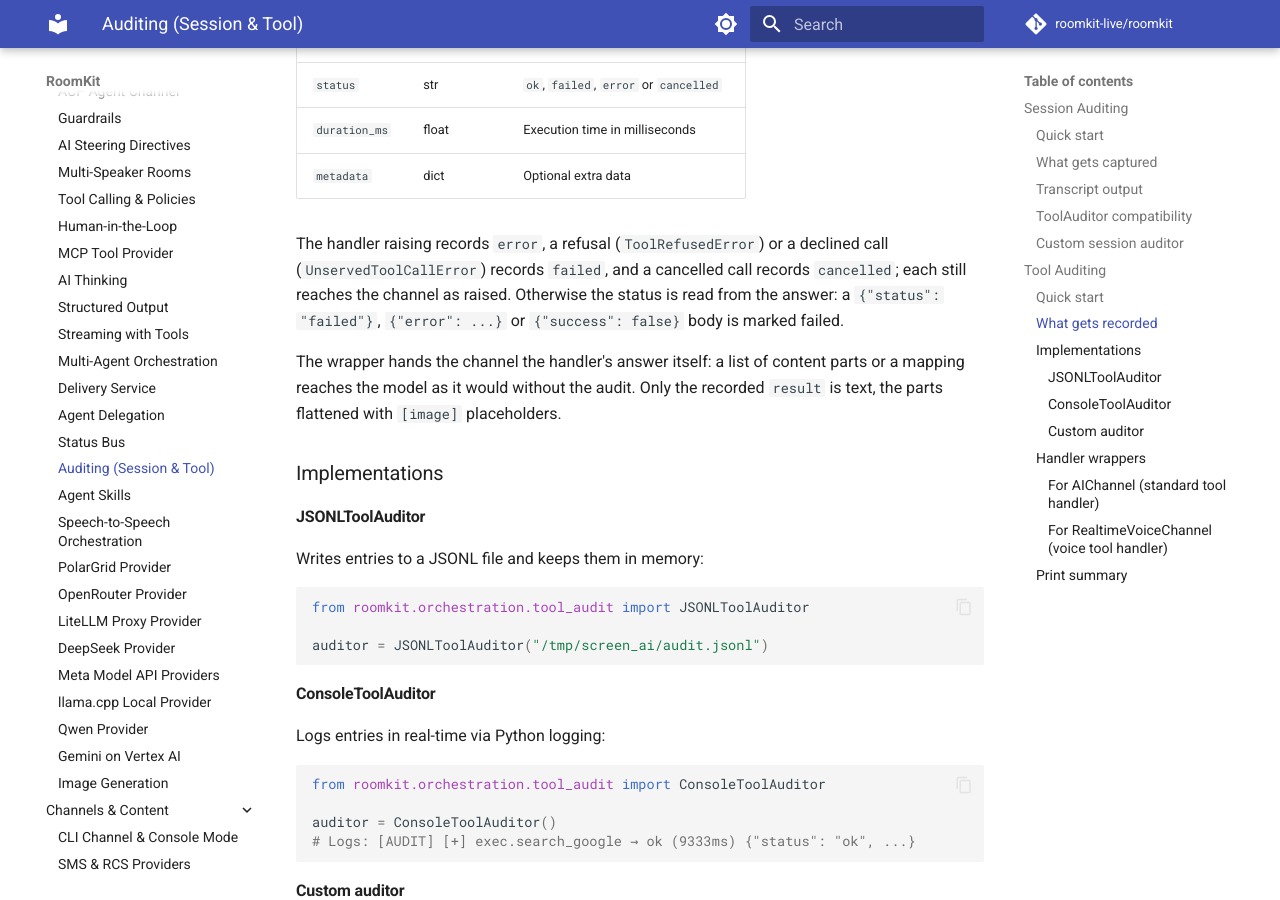
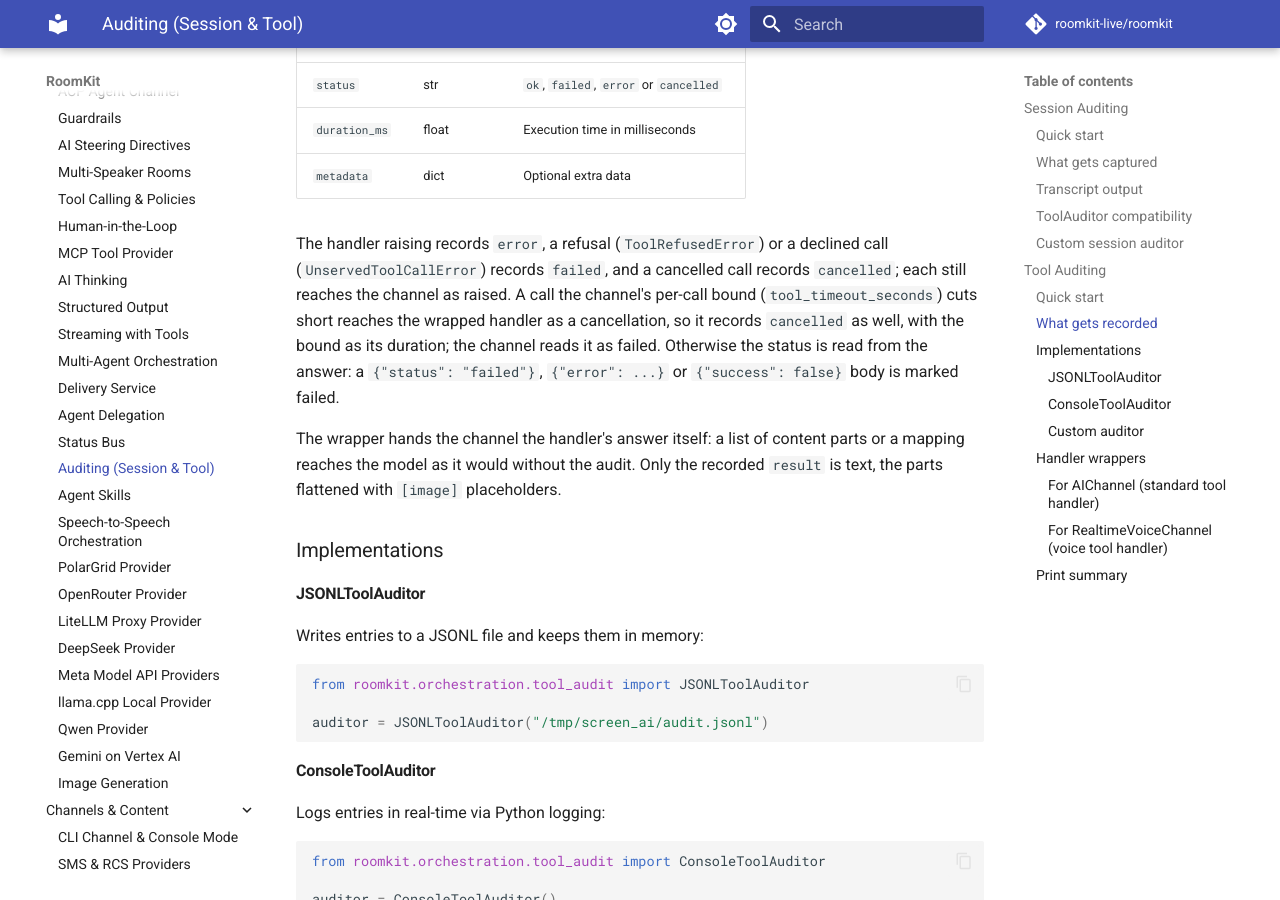
Before and after one commit to roomkit-live/roomkit-docs, an MkDocs documentation site: the page built from docs/guides/tool-audit.md, in a window 1280 px wide and 900 px high, scrolled down 3257 px. Built offline with MkDocs 1.6.1 and Material for MkDocs 9.7.7, drawn with Linux system fonts in a browser that asks for light colours; comment, search, counter and statistics services are not loaded.

Commit message:
docs(tools): an audited call the channel's bound cuts short records cancelled (RMK-305)

```diff
--- a/docs/guides/tool-audit.md
+++ b/docs/guides/tool-audit.md
@@ -145,7 +145,9 @@ Every tool call produces a `ToolAuditEntry`:
 
 The handler raising records `error`, a refusal (`ToolRefusedError`) or a declined call
 (`UnservedToolCallError`) records `failed`, and a cancelled call records `cancelled`; each
-still reaches the channel as raised. Otherwise the status is read from the answer: a
+still reaches the channel as raised. A call the channel's per-call bound
+(`tool_timeout_seconds`) cuts short reaches the wrapped handler as a cancellation, so it
+records `cancelled` as well, with the bound as its duration; the channel reads it as failed. Otherwise the status is read from the answer: a
 `{"status": "failed"}`, `{"error": ...}` or `{"success": false}` body is marked failed.
 
 The wrapper hands the channel the handler's answer itself: a list of content parts or a
```
